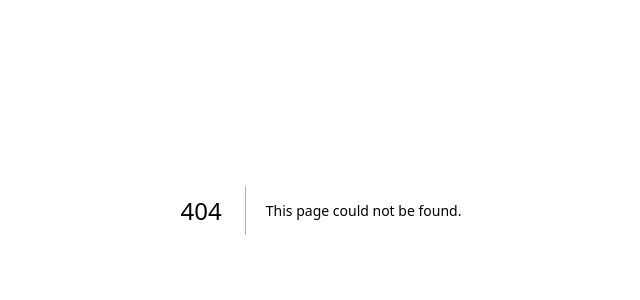
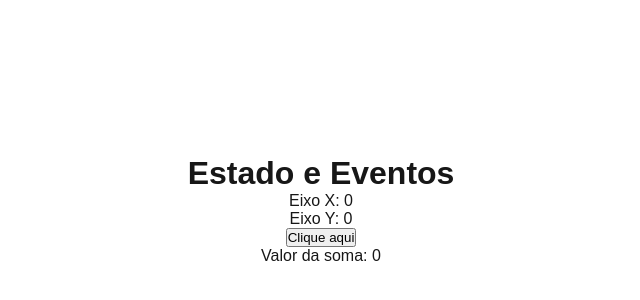
Before and after one commit to JoaoVictorCRP/programacao-script, a Next.js app in the folder 1-orientacao-a-objetos/: page /estado in a window 1280 px wide. Before the commit this address had no page. Shown: the part 190-490 px from the top of the page, without its empty margins (319-959 px from the left). Built offline with nearby package versions, Linux system fonts and the light colour scheme.

Commit message:
aula 31.03 | gerenciamento de estado com UseState

```diff
--- /dev/null
+++ b/1-orientacao-a-objetos/app/estado/page.js
@@ -0,0 +1,37 @@
+"use client"
+import {useState} from "react";
+
+export default function page(){
+    const [x, setX] = useState(0);
+    const [y, setY] = useState(0);
+    const [somaValor, setSomaValor] = useState(0);
+
+    function handleMouseMove(e){
+        setX(e.clientX - x);
+        setY(e.clientY - y);
+    }
+
+    function soma(x,y){
+        setSomaValor(x+y);
+        console.log(x + y);
+    }
+
+    return (
+        <div
+            onMouseMove={handleMouseMove}
+            style={{
+                display: "flex",
+                flexDirection: "column",
+                alignItems: "center",
+                justifyContent: "center",
+                height: "100vh"
+            }}
+        >
+            <h1>Estado e Eventos</h1>
+            <p>Eixo X: {x}</p>
+            <p>Eixo Y: {y}</p>
+            <button onClick={() => soma(x, y)}>Clique aqui</button>
+            <p>Valor da soma: {somaValor}</p>
+        </div>
+    )
+}
```
